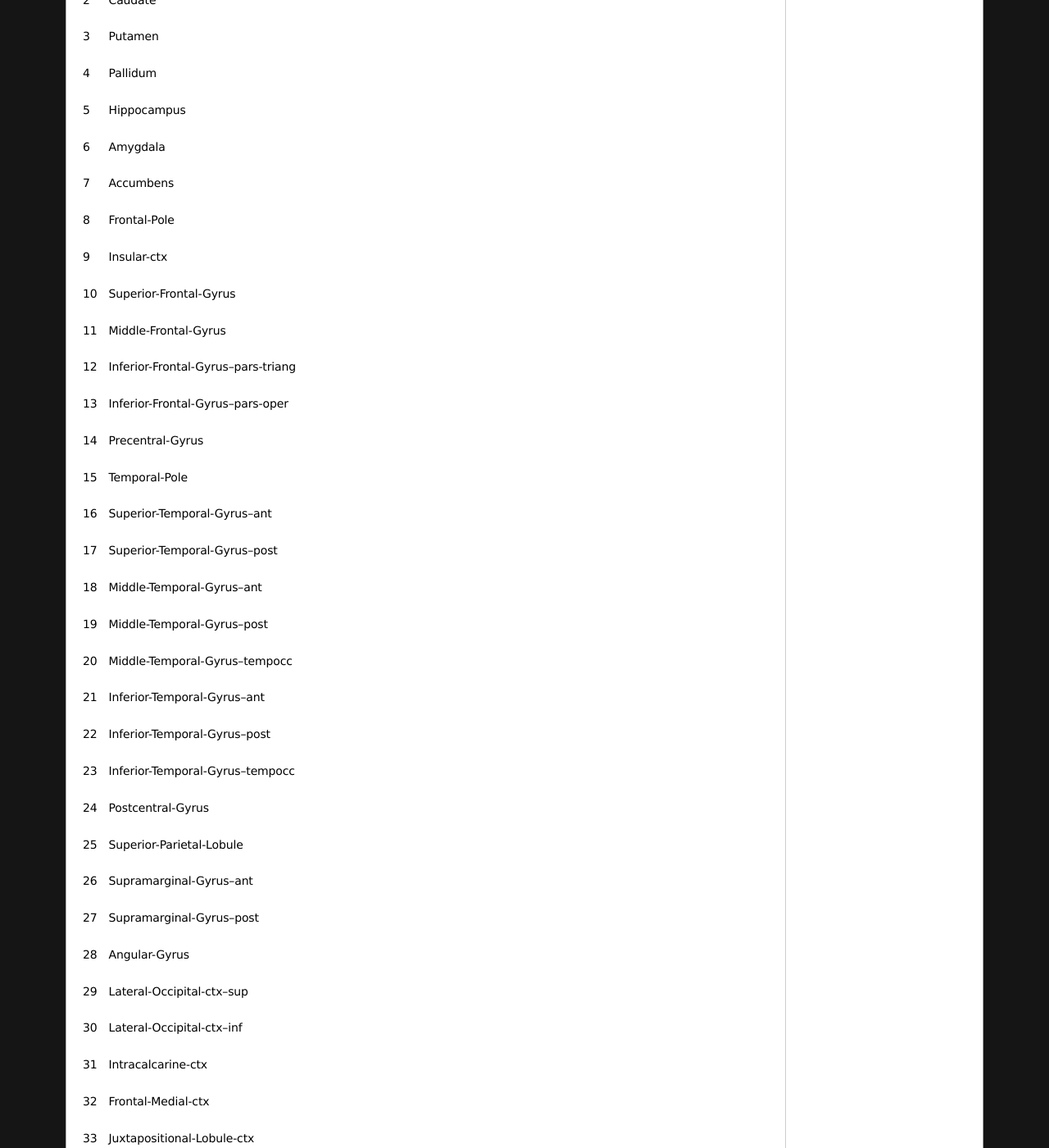
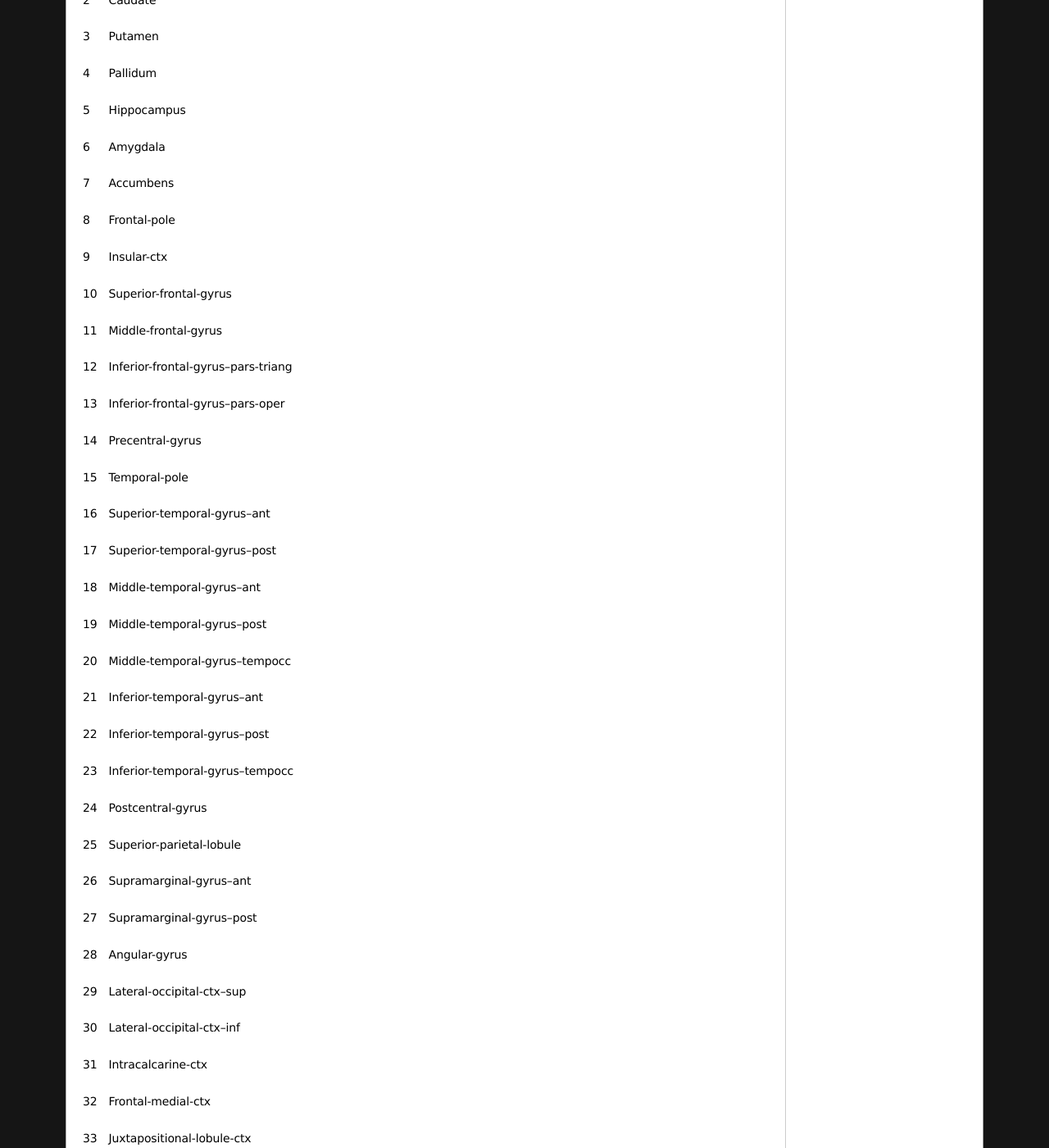
Before and after one commit to mwaskom/PyROI, a Sphinx documentation site: the page built from doc/source/harvard_oxford_id_table.rst, in a window 1280 px wide and 1400 px high, scrolled down 425 px. Shown: the whole window at 82% size. Built offline with Sphinx 7.4.7, drawn with Linux system fonts in a browser that asks for light colours; formulas are drawn with MathJax 3; the version number could not be read and is left out; some of the changed text lies outside the part shown.

Commit message:
New lut2idtbl code and fixing log bug

```diff
--- a/doc/source/harvard_oxford_id_table.rst
+++ b/doc/source/harvard_oxford_id_table.rst
@@ -13,52 +13,52 @@ ID     Region
 5      Hippocampus
 6      Amygdala
 7      Accumbens
-8      Frontal-Pole
+8      Frontal-pole
 9      Insular-ctx
-10     Superior-Frontal-Gyrus
-11     Middle-Frontal-Gyrus
-12     Inferior-Frontal-Gyrus--pars-triang
-13     Inferior-Frontal-Gyrus--pars-oper
-14     Precentral-Gyrus
-15     Temporal-Pole
-16     Superior-Temporal-Gyrus--ant
-17     Superior-Temporal-Gyrus--post
-18     Middle-Temporal-Gyrus--ant
-19     Middle-Temporal-Gyrus--post
-20     Middle-Temporal-Gyrus--tempocc
-21     Inferior-Temporal-Gyrus--ant
-22     Inferior-Temporal-Gyrus--post
-23     Inferior-Temporal-Gyrus--tempocc
-24     Postcentral-Gyrus
-25     Superior-Parietal-Lobule
-26     Supramarginal-Gyrus--ant
-27     Supramarginal-Gyrus--post
-28     Angular-Gyrus
-29     Lateral-Occipital-ctx--sup
-30     Lateral-Occipital-ctx--inf
+10     Superior-frontal-gyrus
+11     Middle-frontal-gyrus
+12     Inferior-frontal-gyrus--pars-triang
+13     Inferior-frontal-gyrus--pars-oper
+14     Precentral-gyrus
+15     Temporal-pole
+16     Superior-temporal-gyrus--ant
+17     Superior-temporal-gyrus--post
+18     Middle-temporal-gyrus--ant
+19     Middle-temporal-gyrus--post
+20     Middle-temporal-gyrus--tempocc
+21     Inferior-temporal-gyrus--ant
+22     Inferior-temporal-gyrus--post
+23     Inferior-temporal-gyrus--tempocc
+24     Postcentral-gyrus
+25     Superior-parietal-lobule
+26     Supramarginal-gyrus--ant
+27     Supramarginal-gyrus--post
+28     Angular-gyrus
+29     Lateral-occipital-ctx--sup
+30     Lateral-occipital-ctx--inf
 31     Intracalcarine-ctx
-32     Frontal-Medial-ctx
-33     Juxtapositional-Lobule-ctx
+32     Frontal-medial-ctx
+33     Juxtapositional-lobule-ctx
 34     Subcallosal-ctx
-35     Paracingulate-Gyrus
-36     Cingulate-Gyrus--ant
-37     Cingulate-Gyrus--post
+35     Paracingulate-gyrus
+36     Cingulate-gyrus--ant
+37     Cingulate-gyrus--post
 38     Precuneous-ctx
 39     Cuneal-ctx
-40     Frontal-Orbital-ctx
-41     Parahippocampal-Gyrus--ant
-42     Parahippocampal-Gyrus--post
-43     Lingual-Gyrus
-44     Temporal-Fusiform-ctx--ant
-45     Temporal-Fusiform-ctx--post
-46     Temporal-Occipital-Fusiform-ctx
-47     Occipital-Fusiform-Gyrus
-48     Frontal-Operculum-ctx
-49     Central-Opercular-ctx
-50     Parietal-Operculum-ctx
-51     Planum-Polare
-52     Heschl's-Gyrus
-53     Planum-Temporale
+40     Frontal-orbital-ctx
+41     Parahippocampal-gyrus--ant
+42     Parahippocampal-gyrus--post
+43     Lingual-gyrus
+44     Temporal-fusiform-ctx--ant
+45     Temporal-fusiform-ctx--post
+46     Temporal-occipital-fusiform-ctx
+47     Occipital-fusiform-gyrus
+48     Frontal-operculum-ctx
+49     Central-opercular-ctx
+50     Parietal-operculum-ctx
+51     Planum-polare
+52     Heschl's-gyrus
+53     Planum-temporale
 54     Supracalcarine-ctx
-55     Occipital-Pole
+55     Occipital-pole
 ===   =====================================
```
Also changed, not shown: atlases.py (+6 -2 lines), configinterface.py (+12 -6 lines), core.py (+5 -3 lines), doc/source/aparc-docsource-lut.txt (deleted, +0 -35 lines), doc/source/aparc_id_table.rst (+38 -38 lines), doc/source/aseg-lut-source.txt (deleted, +0 -8 lines), doc/source/aseg_id_table.rst (+10 -10 lines), doc/source/extracting_data.rst (+40 -23 lines), doc/utils/lut2sphinxtbl.py (+9 -4 lines), 1 other file.
